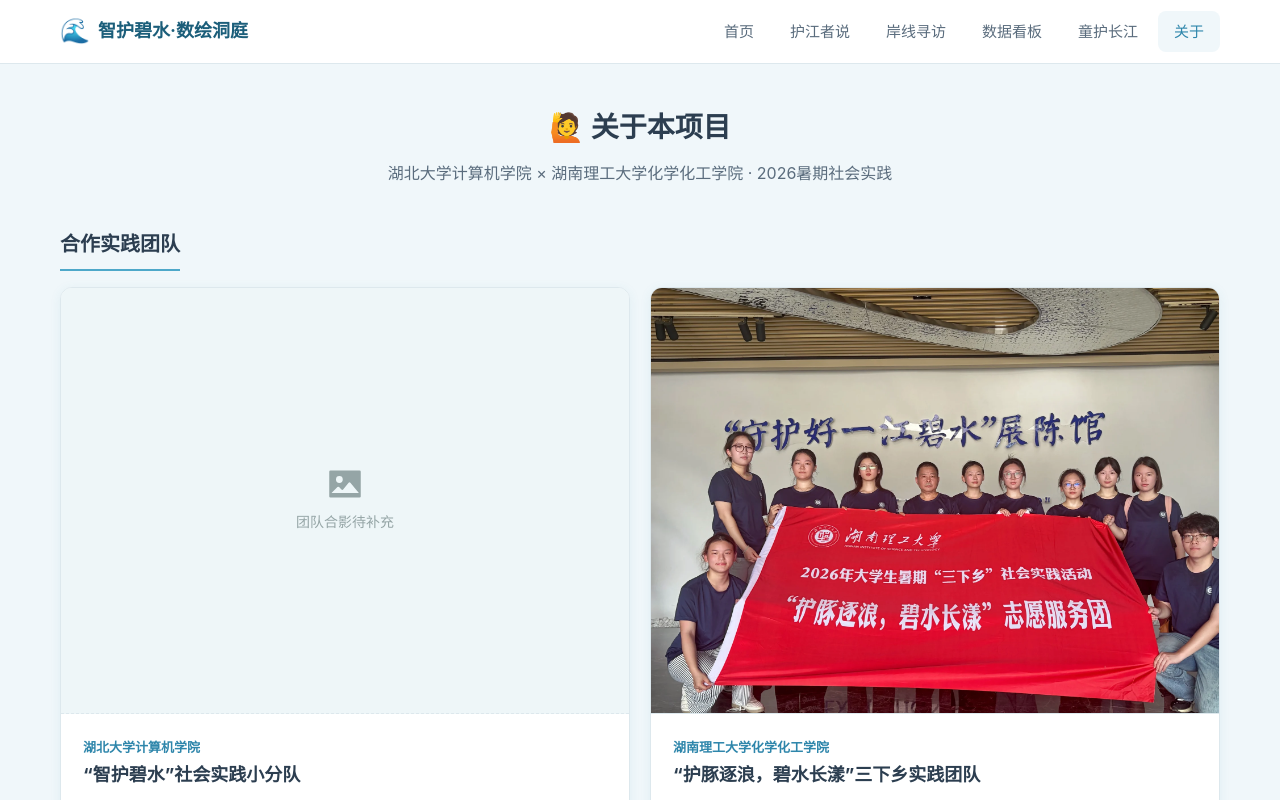
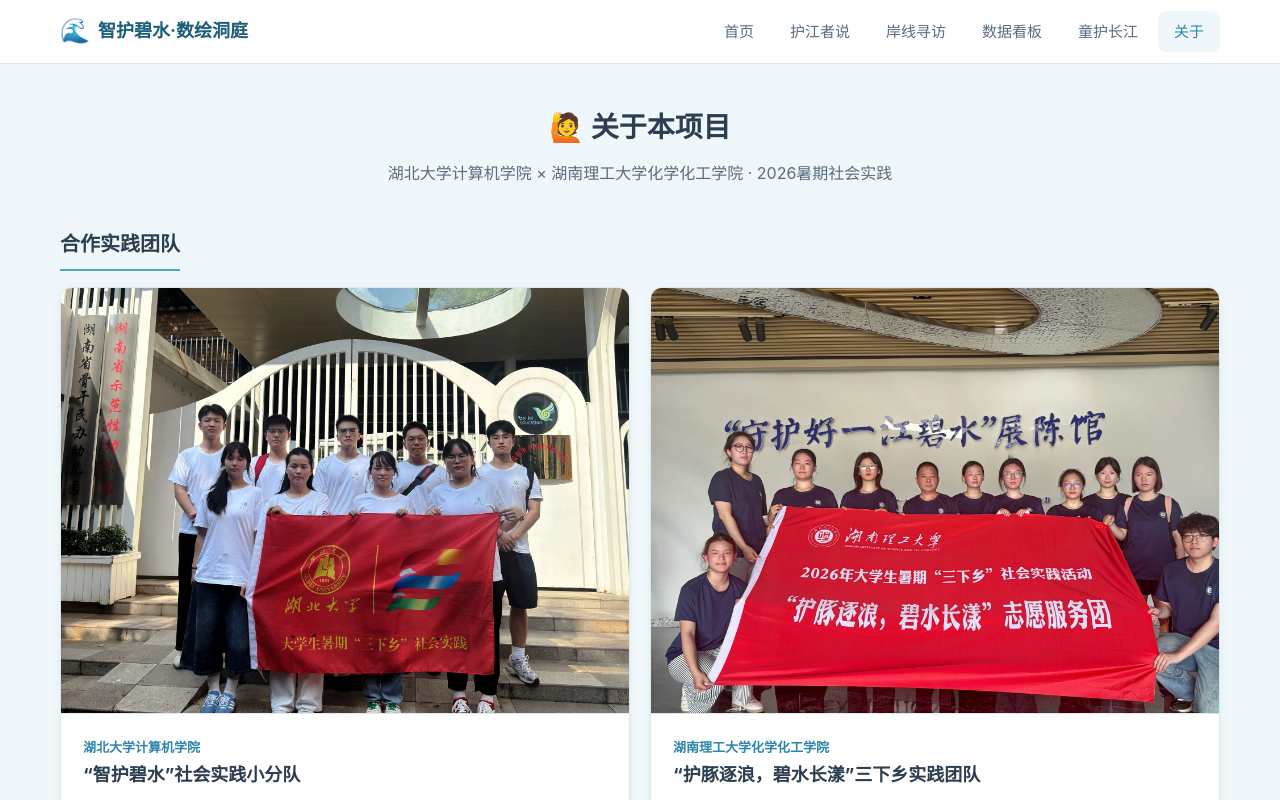
Before and after one commit to Ohh-zjc/zjcvibe-site, a Vue app: page /#/about in a window 1280 px wide. Shown: the top 800 px of the page. Built offline with nearby package versions, Linux system fonts and the light colour scheme.

Commit message:
feat: add hubei team photo

```diff
--- a/src/views/About.vue
+++ b/src/views/About.vue
@@ -8,10 +8,7 @@
       <h3>合作实践团队</h3>
       <div class="partner-grid">
         <article class="partner-card data-card">
-          <div class="team-photo team-photo--placeholder" aria-label="湖北大学团队合影待补充">
-            <el-icon :size="36"><PictureFilled /></el-icon>
-            <span>团队合影待补充</span>
-          </div>
+          <img class="team-photo" :src="hubeiTeamPhoto" alt="湖北大学计算机学院智护碧水社会实践小分队合影" />
           <div class="partner-body">
             <p class="partner-school">湖北大学计算机学院</p>
             <h4>“智护碧水”社会实践小分队</h4>
@@ -99,6 +96,7 @@
 
 const siteUrl = 'https://zjcvibe.xyz/'
 const qrCodeSrc = `${import.meta.env.BASE_URL}img/site-qr.png`
+const hubeiTeamPhoto = `${import.meta.env.BASE_URL}img/about/hubei-team.webp`
 const hunanIstTeamPhoto = `${import.meta.env.BASE_URL}img/about/hunan-ist-team.webp`
 
 const logDays = [
```
Also changed, not shown: public/img/about/hubei-team.webp (added).
